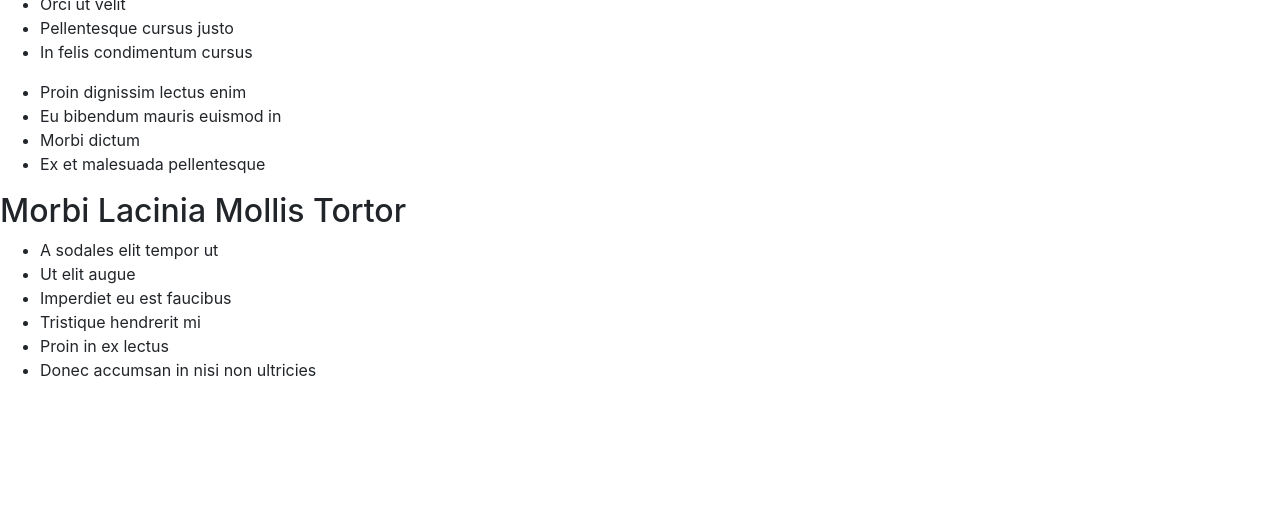
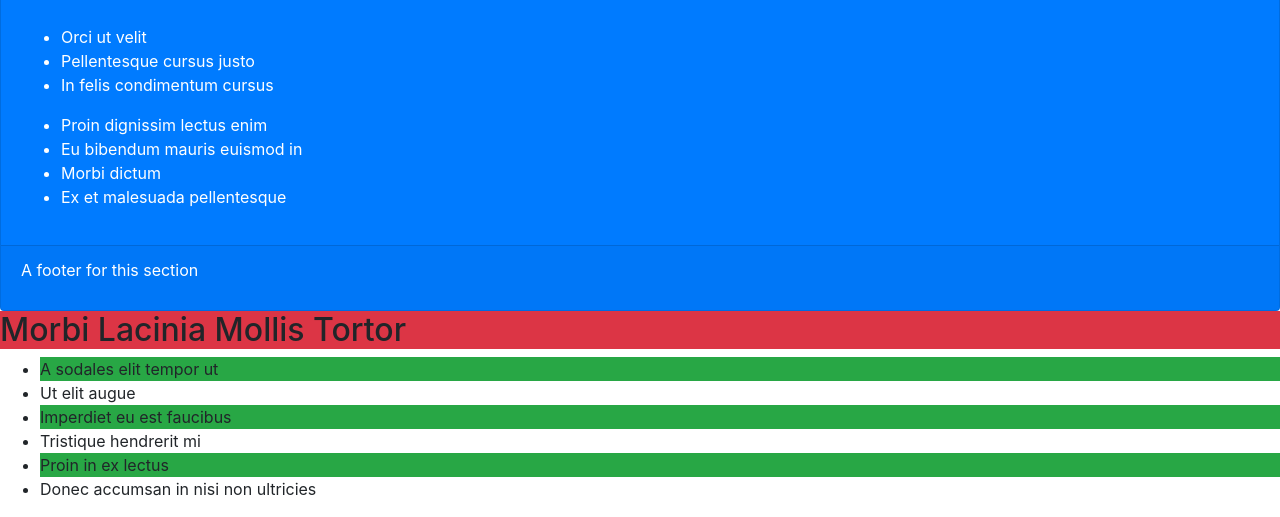
Before and after one commit to Immagitonga25/bootstrap, a plain HTML site: page index.html in a window 1280 px wide. Shown: the part 583-1100 px from the top of the page. Before the commit the page ends 981 px from the top, so only its background shows below. Drawn offline with Linux system fonts and the light colour scheme.

Commit message:
use helper classes to style elements on the page

```diff
--- a/index.html
+++ b/index.html
@@ -24,7 +24,11 @@
     </ul>
         </div>
     </div>
+    <div class="card bg-primary text-white">
+        <div class="card-title">
     <h2>Et Consequat Magna</h2>
+        </div>
+        <div class="card-body">
     <ul>
       <li>Orci ut velit</li>
       <li>Pellentesque cursus justo</li>
@@ -36,13 +40,18 @@
       <li>Morbi dictum</li>
       <li>Ex et malesuada pellentesque</li>
     </ul>
-    <h2>Morbi Lacinia Mollis Tortor</h2>
+        </div>
+        <div class="card-footer">
+            <p>A footer for this section</p>
+        </div>
+    </div>
+    <h2 class="bg-danger">Morbi Lacinia Mollis Tortor</h2>
     <ul>
-      <li>A sodales elit tempor ut</li>
+      <li class="bg-success">A sodales elit tempor ut</li>
       <li>Ut elit augue</li>
-      <li>Imperdiet eu est faucibus</li>
+      <li class="bg-success">Imperdiet eu est faucibus</li>
       <li>Tristique hendrerit mi</li>
-      <li>Proin in ex lectus</li>
+      <li class="bg-success">Proin in ex lectus</li>
       <li>Donec accumsan in nisi non ultricies</li>
     </ul>
   </body>
```
